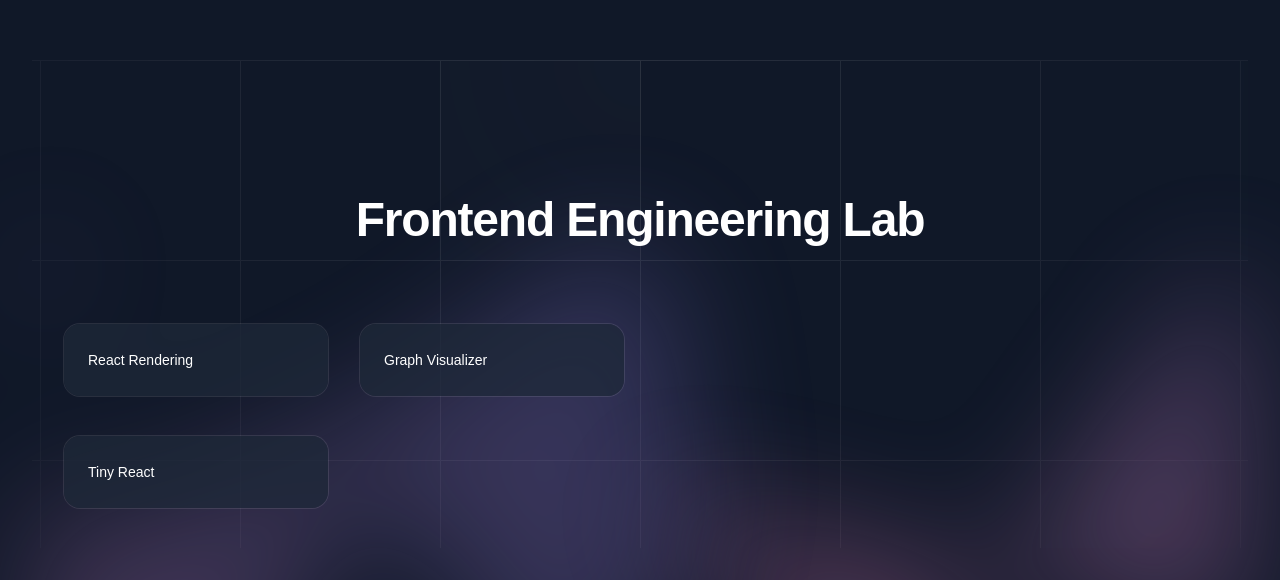
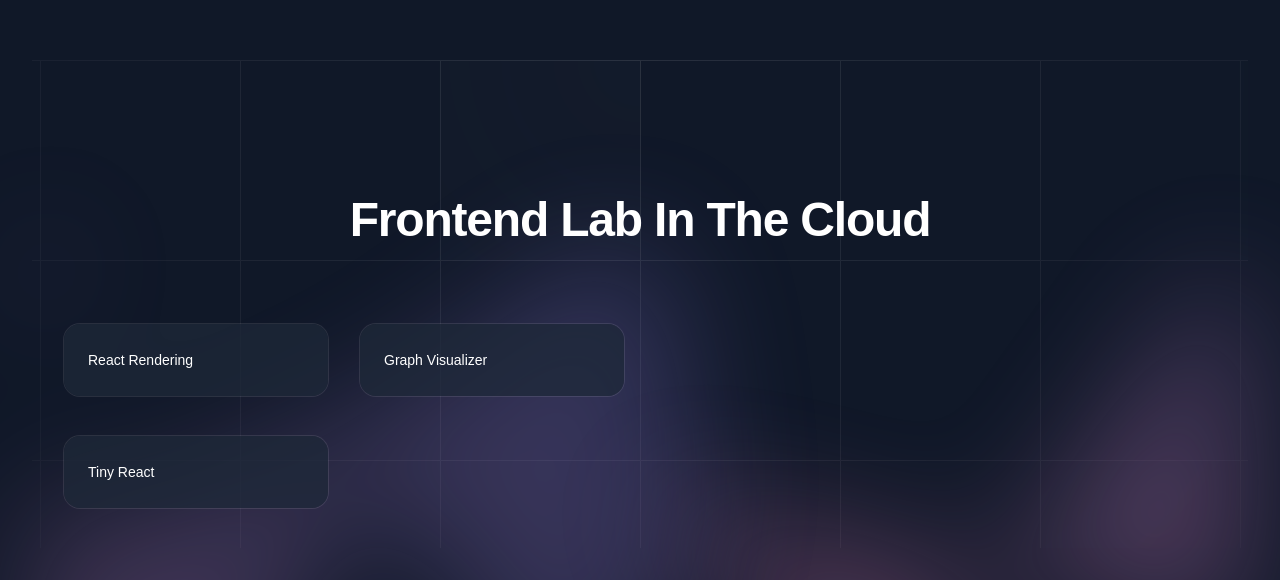
Before and after one commit to thewebsitedev/frontend-engineering-lab, a Next.js app: page / in a window 1280 px wide. Shown: the part 220-800 px from the top of the page. Built offline with nearby package versions, Linux system fonts and the light colour scheme.

Commit message:
cloud initial commit

```diff
--- a/app/page.tsx
+++ b/app/page.tsx
@@ -88,7 +88,7 @@
             <div className="mx-auto max-w-2xl text-center">
               {/* <h2 className="text-base/7 font-semibold text-indigo-400">Testimonials</h2> */}
               <p className="mt-2 text-4xl font-semibold tracking-tight text-balance text-white sm:text-5xl">
-                Frontend Engineering Lab
+                Frontend Lab In The Cloud
               </p>
             </div>
             <div className="mx-auto mt-16 grid max-w-2xl grid-cols-1 grid-rows-1 gap-8 text-sm/6 text-gray-100 sm:mt-20 sm:grid-cols-2 xl:mx-0 xl:max-w-none xl:grid-flow-col xl:grid-cols-4">
```
Also changed, not shown: 1 other file (tests, documents, lock files or other folders).
